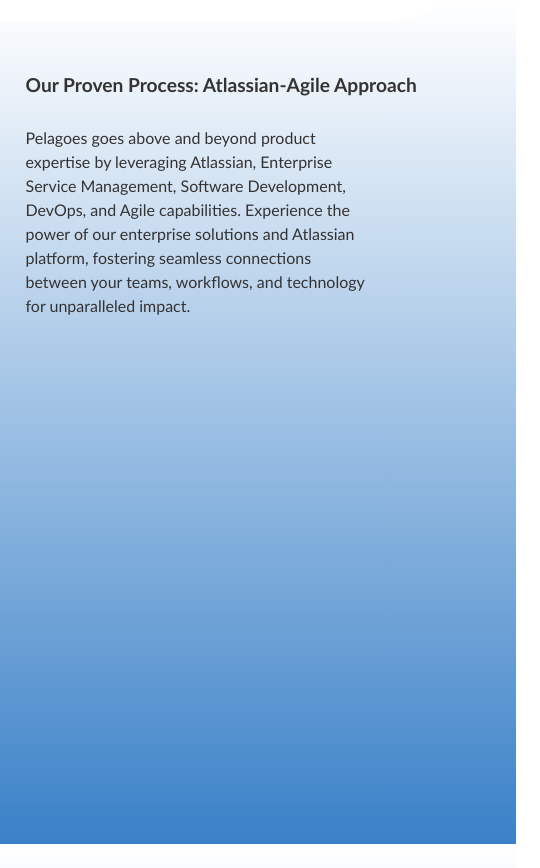
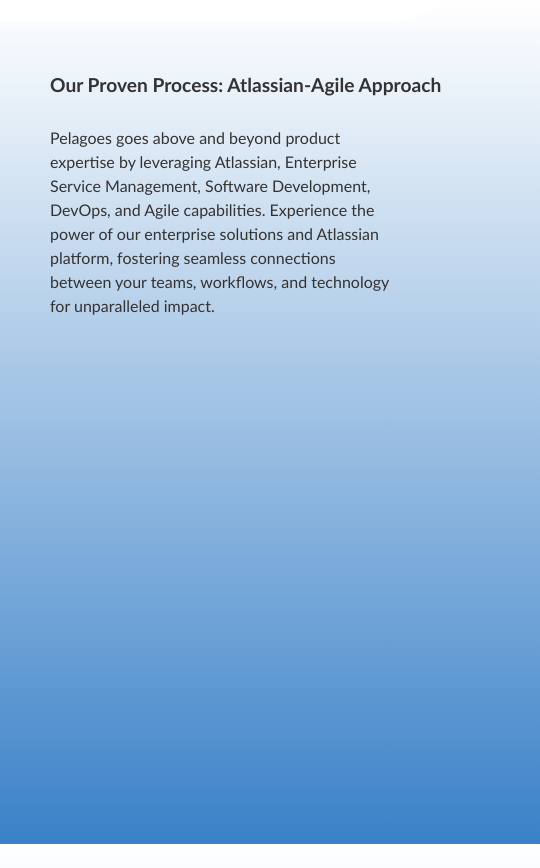
Before and after one commit to vallemedleys/pelagoes, a website built with Vite: page index.html in a window 390 px wide. Shown: the part 844-1712 px from the top of the page, 540 px wide, since content can reach past the window. Built offline with nearby package versions, Linux system fonts and the light colour scheme.

Commit message:
adjusted overview

```diff
--- a/style.css
+++ b/style.css
@@ -463,7 +463,7 @@
     font-family: "Optima", Optima;
     position: absolute;
     top: 5%;
-    margin-left: -5%;
+    margin-left: 0%;
     width: 100%;
 
   }
@@ -474,7 +474,7 @@
     top: 10%;
     color: #353232;
     font-family: "Optima", Optima;
-    margin-left: -5%;
+    margin-left: 0%;
     width: 70%;
   }
 
```
